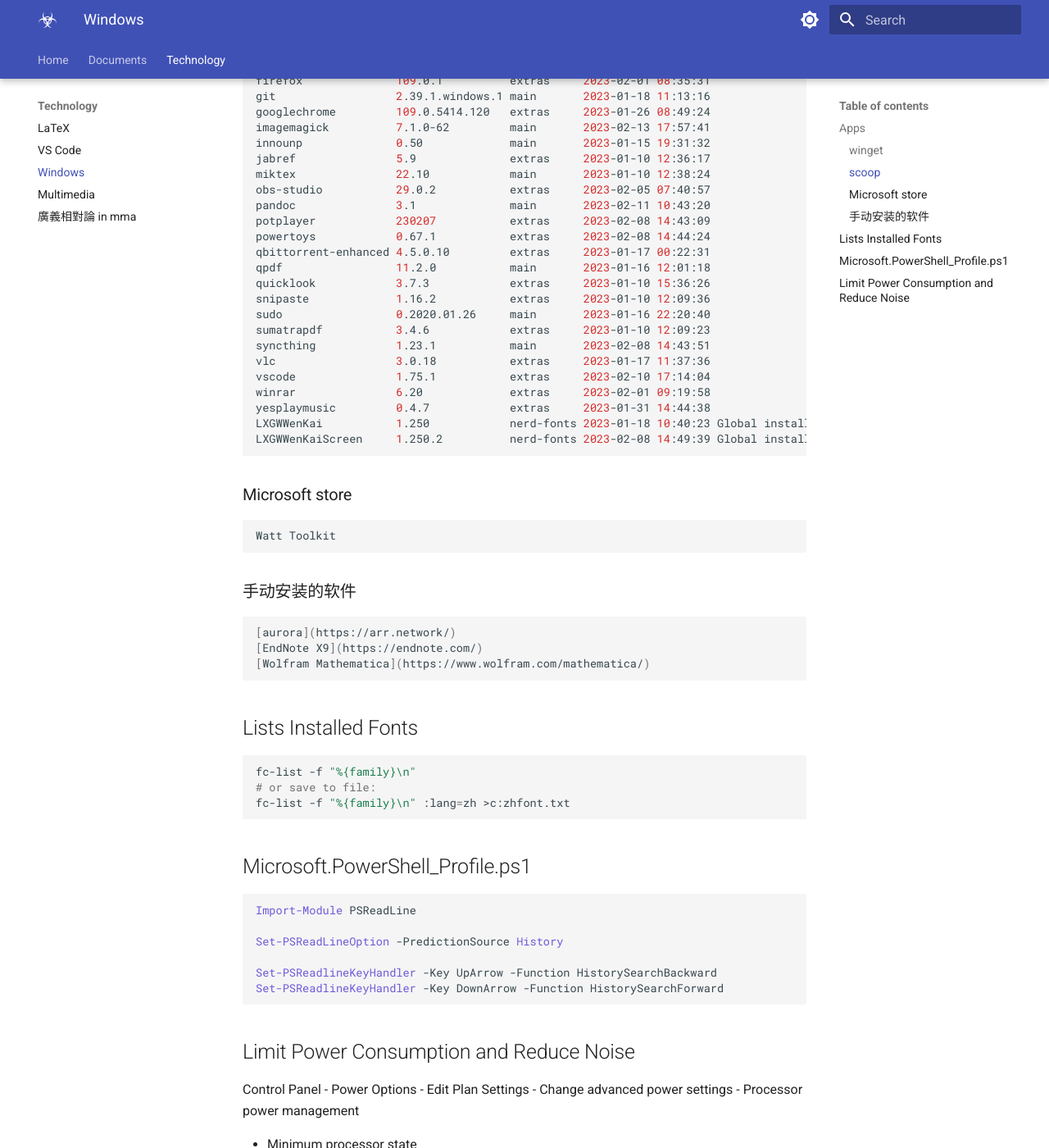
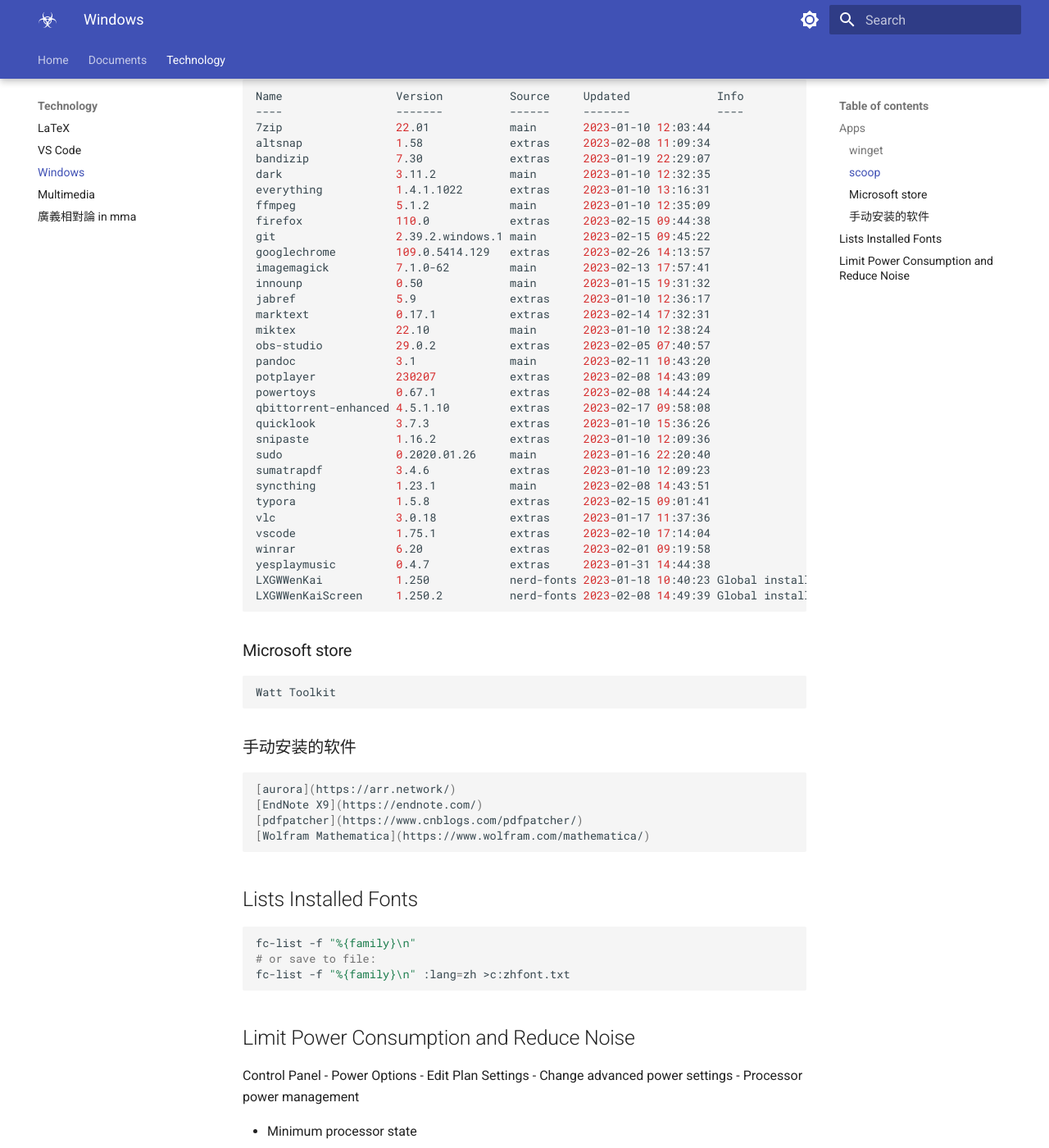
Before and after one commit to ph3n92h3/ph3n92h3.github.io, an MkDocs documentation site: the page built from docs/Technology/Windows.md, in a window 1280 px wide and 1400 px high, scrolled down 980 px. Shown: the whole window at 82% size. Built offline with MkDocs 1.6.1 and Material for MkDocs 9.7.7, drawn with Linux system fonts in a browser that asks for light colours; some of the changed text lies outside the part shown.

Commit message:
Update Windows.md

````diff
--- a/docs/Technology/Windows.md
+++ b/docs/Technology/Windows.md
@@ -28,6 +36,7 @@
 ```shell
 extras
 main
+nerd-fonts
 ```
 
 installed apps:
@@ -41,24 +50,25 @@
 dark                 3.11.2           main       2023-01-10 12:32:35
 everything           1.4.1.1022       extras     2023-01-10 13:16:31
 ffmpeg               5.1.2            main       2023-01-10 12:35:09
-firefox              109.0.1          extras     2023-02-01 08:35:31
-git                  2.39.1.windows.1 main       2023-01-18 11:13:16
-googlechrome         109.0.5414.120   extras     2023-01-26 08:49:24
+firefox              110.0            extras     2023-02-15 09:44:38
+git                  2.39.2.windows.1 main       2023-02-15 09:45:22
+googlechrome         109.0.5414.129   extras     2023-02-26 14:13:57
 imagemagick          7.1.0-62         main       2023-02-13 17:57:41
 innounp              0.50             main       2023-01-15 19:31:32
 jabref               5.9              extras     2023-01-10 12:36:17
+marktext             0.17.1           extras     2023-02-14 17:32:31
 miktex               22.10            main       2023-01-10 12:38:24
 obs-studio           29.0.2           extras     2023-02-05 07:40:57
 pandoc               3.1              main       2023-02-11 10:43:20
 potplayer            230207           extras     2023-02-08 14:43:09
 powertoys            0.67.1           extras     2023-02-08 14:44:24
-qbittorrent-enhanced 4.5.0.10         extras     2023-01-17 00:22:31
-qpdf                 11.2.0           main       2023-01-16 12:01:18
+qbittorrent-enhanced 4.5.1.10         extras     2023-02-17 09:58:08
 quicklook            3.7.3            extras     2023-01-10 15:36:26
 snipaste             1.16.2           extras     2023-01-10 12:09:36
 sudo                 0.2020.01.26     main       2023-01-16 22:20:40
 sumatrapdf           3.4.6            extras     2023-01-10 12:09:23
 syncthing            1.23.1           main       2023-02-08 14:43:51
+typora               1.5.8            extras     2023-02-15 09:01:41
 vlc                  3.0.18           extras     2023-01-17 11:37:36
 vscode               1.75.1           extras     2023-02-10 17:14:04
 winrar               6.20             extras     2023-02-01 09:19:58
@@ -78,6 +88,7 @@
 ```shell
 [aurora](https://arr.network/)
 [EndNote X9](https://endnote.com/)
+[pdfpatcher](https://www.cnblogs.com/pdfpatcher/)
 [Wolfram Mathematica](https://www.wolfram.com/mathematica/)
 ```
 
@@ -87,17 +98,6 @@
 fc-list -f "%{family}\n"
 # or save to file:
 fc-list -f "%{family}\n" :lang=zh >c:zhfont.txt
-```
-
-## Microsoft.PowerShell_Profile.ps1
-
-```ps1
-Import-Module PSReadLine
-
-Set-PSReadLineOption -PredictionSource History
-
-Set-PSReadlineKeyHandler -Key UpArrow -Function HistorySearchBackward
-Set-PSReadlineKeyHandler -Key DownArrow -Function HistorySearchForward
 ```
 
 ## Limit Power Consumption and Reduce Noise
````
Also changed, not shown: other parts of docs/Technology/Windows.md (+8 -0 lines).
